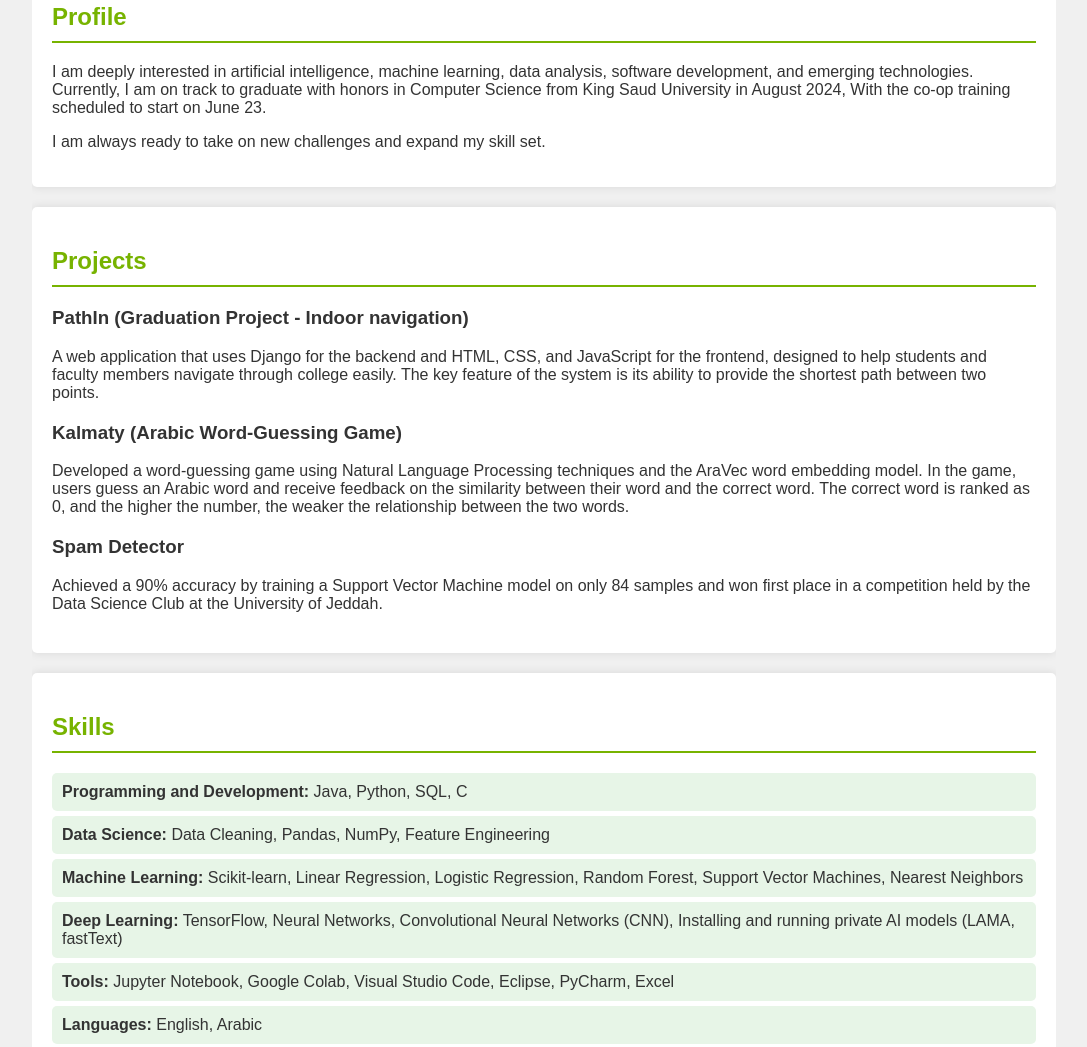
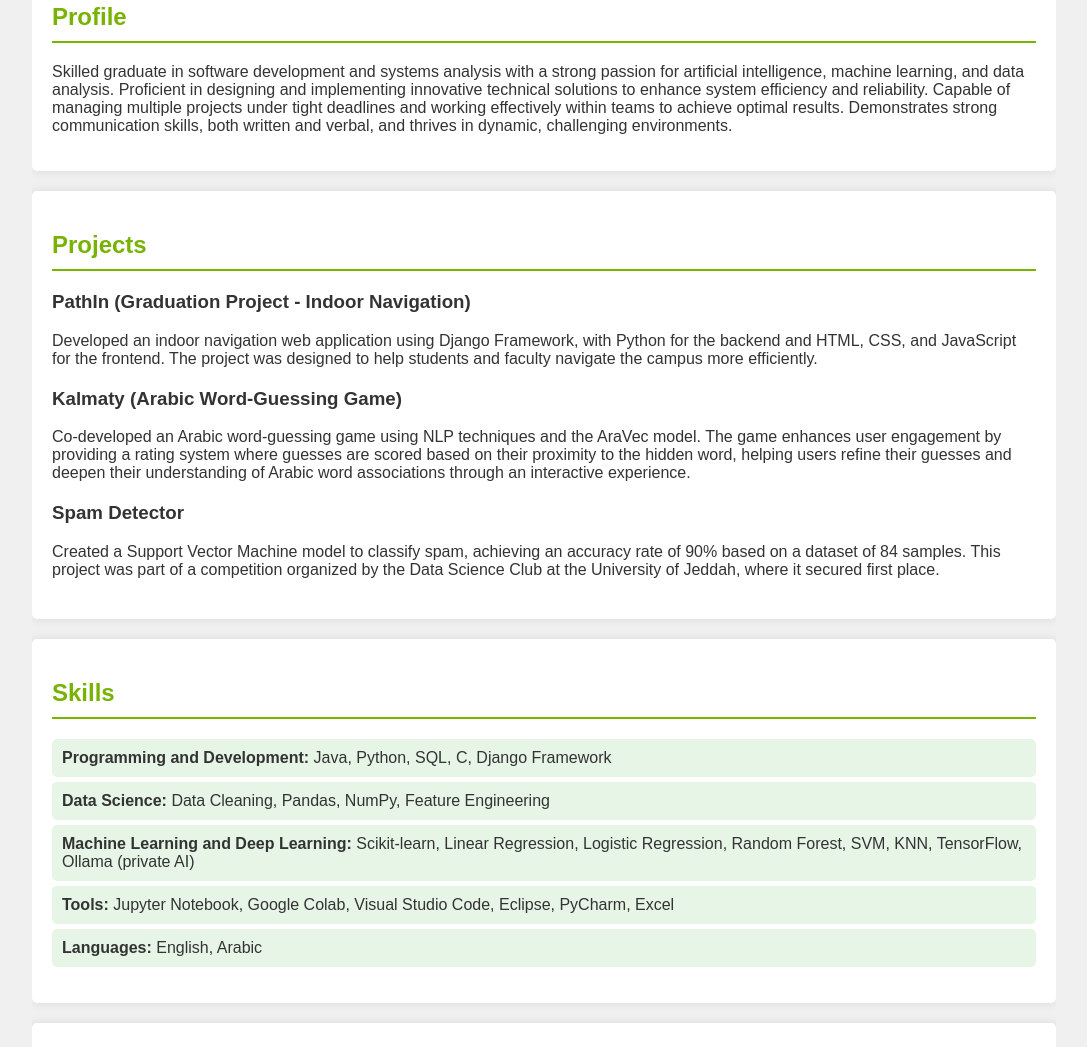
Before and after one commit to The102010/portfolio, a plain HTML site: page index.html in a window 1280 px wide. Shown: the part 171-1218 px from the top of the page, without its empty margins (96-1183 px from the left). Drawn offline with Linux system fonts and the light colour scheme.

Commit message:
Update index.html

```diff
--- a/index.html
+++ b/index.html
@@ -24,66 +24,42 @@
         <!-- Profile Section -->
         <section id="profile">
             <h2>Profile</h2>
-            <p>I am deeply interested in artificial intelligence, machine learning, data analysis, software development,
-                and emerging technologies. Currently, I am on track to graduate with honors in Computer Science from
-                King Saud University in August 2024, With the co-op training scheduled to start on June 23.
-            </p>
             <p>
-                I am always ready to take on new challenges and expand my skill set.
+                Skilled graduate in software development and systems analysis with a strong passion for artificial intelligence, machine learning, and data analysis. Proficient in designing and implementing innovative technical solutions to enhance system efficiency and reliability. Capable of managing multiple projects under tight deadlines and working effectively within teams to achieve optimal results. Demonstrates strong communication skills, both written and verbal, and thrives in dynamic, challenging environments.
             </p>
         </section>
+
         <!-- Projects Section -->
         <section id="projects">
             <h2>Projects</h2>
             <div class="project">
-                        <h3><a href="https://path-in.com/" target="_blank">PathIn</a> (Graduation Project - Indoor navigation)</h3>
-<!--                         <h4>Graduation Project - Indoor navigation</h4>
- -->
+                <h3><a href="https://path-in.com/" target="_blank">PathIn</a> (Graduation Project - Indoor Navigation)</h3>
                 <p>
-                            A web application that uses Django for the backend and HTML,
-                            CSS, and JavaScript for the frontend, designed to help students and faculty
-                            members navigate through college easily. The key feature of the system is its
-                            ability to provide the shortest path between two points.
+                    Developed an indoor navigation web application using Django Framework, with Python for the backend and HTML, CSS, and JavaScript for the frontend. The project was designed to help students and faculty navigate the campus more efficiently.
                 </p>
             </div>
             <div class="project">
-                        <h3><a href="https://www.klmty.me/" target="_blank">Kalmaty</a> (Arabic Word-Guessing Game) </h3>
-<!--                         <h4>Arabic Word-Guessing Game</h4>
- -->
-                        <p> Developed a word-guessing game using Natural Language Processing
-                            techniques and the AraVec word embedding model. In the game, users guess an Arabic word and receive
-                            feedback on the similarity between their word and the correct word. The correct word is ranked as 0,
-                            and the higher the number, the weaker the relationship between the two words.</p>
+                <h3><a href="https://www.klmty.me/" target="_blank">Kalmaty</a> (Arabic Word-Guessing Game)</h3>
+                <p>
+                    Co-developed an Arabic word-guessing game using NLP techniques and the AraVec model. The game enhances user engagement by providing a rating system where guesses are scored based on their proximity to the hidden word, helping users refine their guesses and deepen their understanding of Arabic word associations through an interactive experience.
+                </p>
             </div>
             <div class="project">
-                        <h3><a target="_blank">Spam Detector</a></h3>
-                        <p>Achieved a 90% accuracy by training a Support Vector Machine model on only 84 samples and won first
-                            place in a competition held by the Data Science Club at the University of Jeddah.
+                <h3>Spam Detector</h3>
+                <p>
+                    Created a Support Vector Machine model to classify spam, achieving an accuracy rate of 90% based on a dataset of 84 samples. This project was part of a competition organized by the Data Science Club at the University of Jeddah, where it secured first place.
                 </p>
             </div>
-
         </section>
-        <!-- Education Section -->
-        <!-- <section id="education">
-            <h2>Education</h2>
-            <p><strong>Bachelor of Computer Science</strong></p>
-            <p>King Saud University, Riyadh, Saudi Arabia</p>
-            <p>2020 – 2024 (Expected Graduation: August 2024)</p>
-            <p><strong>GPA:</strong> 4.6 out of 5 (Honors Degree)</p>
-        </section> -->
 
         <!-- Skills Section -->
         <section id="skills">
             <h2>Skills</h2>
             <ul>
-                <li><strong>Programming and Development:</strong> Java, Python, SQL, C</li>
+                <li><strong>Programming and Development:</strong> Java, Python, SQL, C, Django Framework</li>
                 <li><strong>Data Science:</strong> Data Cleaning, Pandas, NumPy, Feature Engineering</li>
-                <li><strong>Machine Learning:</strong> Scikit-learn, Linear Regression, Logistic Regression, Random
-                    Forest, Support Vector Machines, Nearest Neighbors</li>
-                <li><strong>Deep Learning:</strong> TensorFlow, Neural Networks, Convolutional Neural Networks (CNN),
-                    Installing and running private AI models (LAMA, fastText)</li>
-                <li><strong>Tools:</strong> Jupyter Notebook, Google Colab, Visual Studio Code, Eclipse, PyCharm, Excel
-                </li>
+                <li><strong>Machine Learning and Deep Learning:</strong> Scikit-learn, Linear Regression, Logistic Regression, Random Forest, SVM, KNN, TensorFlow, Ollama (private AI)</li>
+                <li><strong>Tools:</strong> Jupyter Notebook, Google Colab, Visual Studio Code, Eclipse, PyCharm, Excel</li>
                 <li><strong>Languages:</strong> English, Arabic</li>
             </ul>
         </section>
@@ -99,7 +75,27 @@
             </ul>
         </section>
 
+        <!-- Experience Section -->
+        <section id="experience">
+            <h2>Professional Experience</h2>
+            <div class="experience">
+                <h3>Systems Analyst (COOP), Cenomi Centers</h3>
+                <p>June 2024 – Present, Riyadh, Saudi Arabia</p>
+                <ul>
+                    <li>Analyzed and resolved system anomalies, contributing to improved operational efficiency.</li>
+                    <li>Conducted system testing, leading to enhanced system reliability and user satisfaction.</li>
+                    <li>Developed bilingual user guides, increasing system accessibility and understanding across diverse user groups.</li>
+                </ul>
+            </div>
+        </section>
 
+        <!-- Awards Section -->
+        <section id="awards">
+            <h2>Awards</h2>
+            <ul>
+                <li>Finalist, Fourth Industrial Revolution Applications Hackathon in Logistics Sector (2024) - Advanced to the final stage as one of the top teams from over 100 teams in a competitive three-day hackathon, showcasing innovative logistics solutions alongside a talented team.</li>
+            </ul>
+        </section>
 
     </main>
 
```
Lines whose indentation alone changed are shown as unchanged.
